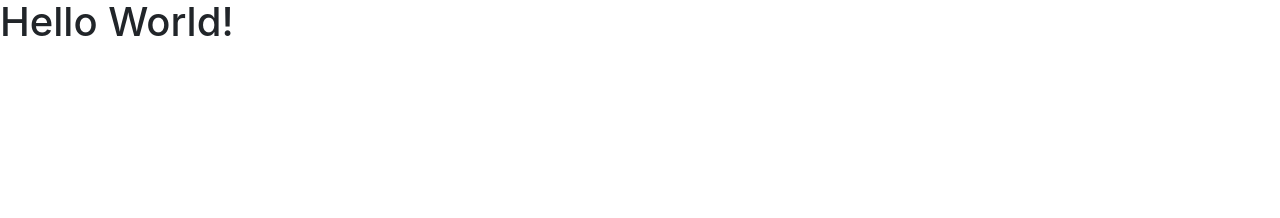
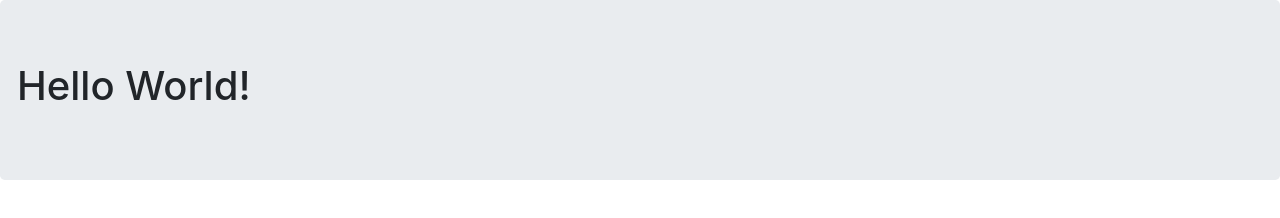
Before and after one commit to kznrluk/cit-webpro2017, a plain HTML site: page index.html in a window 1280 px wide. Drawn offline with Linux system fonts and the light colour scheme.

Commit message:
少し追記

```diff
--- a/index.html
+++ b/index.html
@@ -9,6 +9,8 @@
 		<link href="https://maxcdn.bootstrapcdn.com/font-awesome/4.7.0/css/font-awesome.min.css" rel="stylesheet" integrity="sha384-wvfXpqpZZVQGK6TAh5PVlGOfQNHSoD2xbE+QkPxCAFlNEevoEH3Sl0sibVcOQVnN" crossorigin="anonymous">
 	</head>
 	<body>
+		<div class="jumbotron">
+			<div class="row">
 		<h1>Hello World!</h1>
 	</body>
 </html>
```
